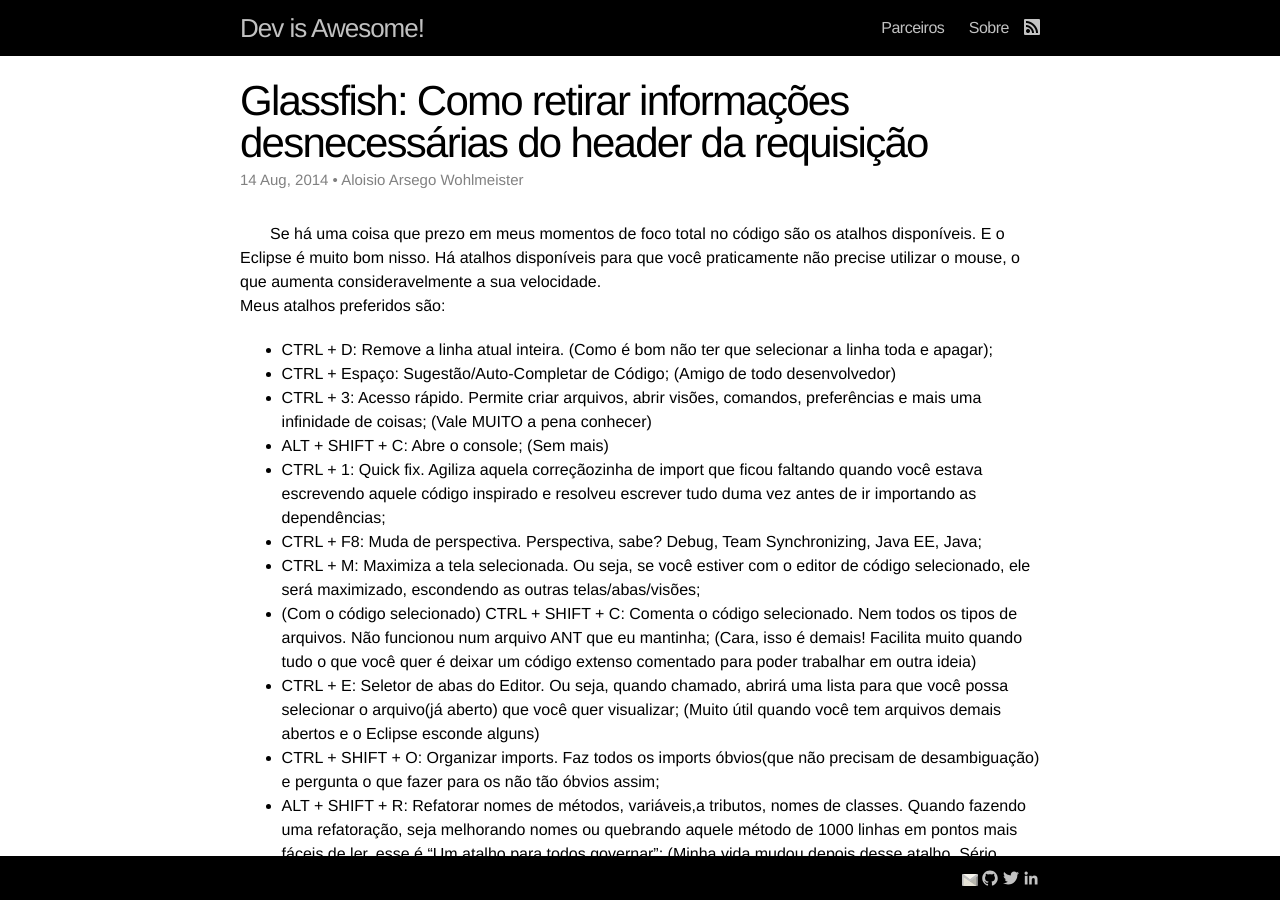
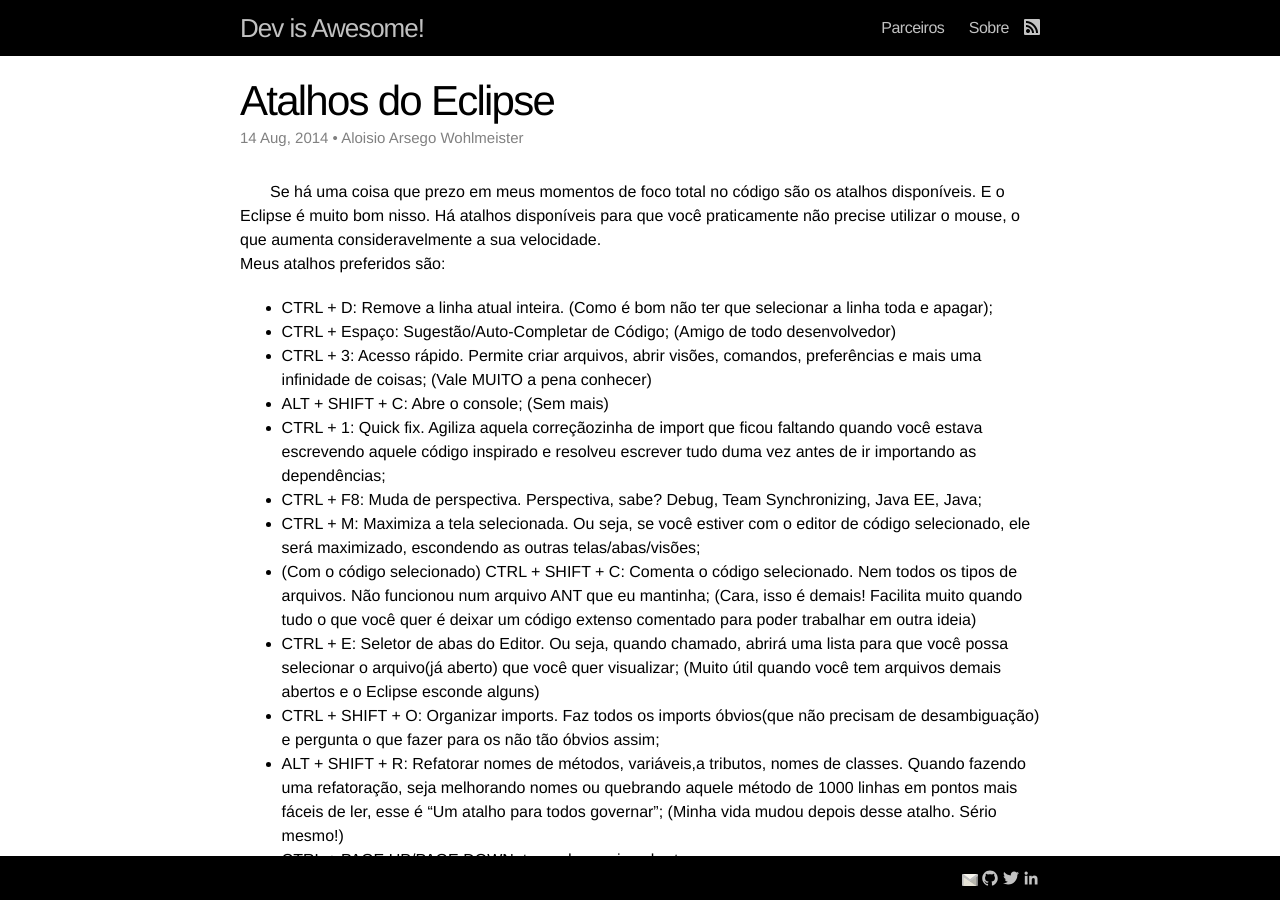
Before and after one commit to aloisioaw/aloisioaw.github.com, a Jekyll site: the page built from _posts/14-08-14-atalhos-eclipse.md, in a window 1280 px wide and 900 px high. Built offline with Jekyll 4.4.1, drawn with Linux system fonts in a browser that asks for light colours.

```diff
--- a/_posts/14-08-14-atalhos-eclipse.md
+++ b/_posts/14-08-14-atalhos-eclipse.md
@@ -1,6 +1,6 @@
 ---
 layout: post
-title:  "Glassfish: Como retirar informações desnecessárias do header da requisição"
+title:  "Atalhos do Eclipse"
 author: Aloisio Arsego Wohlmeister
 categories: eclipse atalhos
 ---
```
